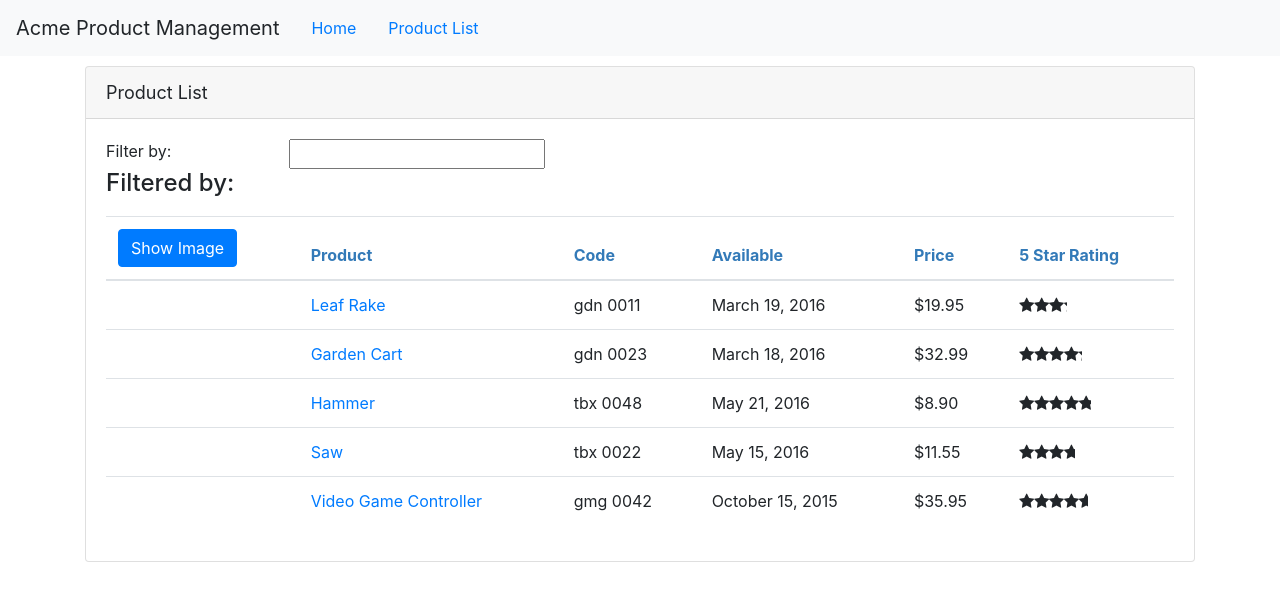
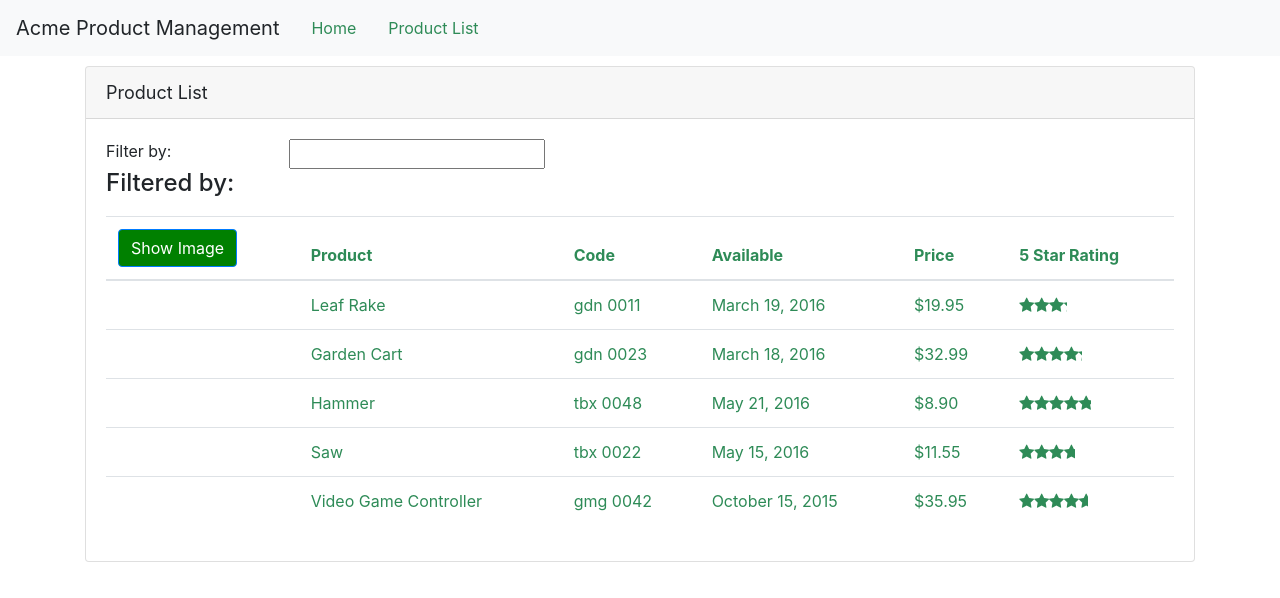
Before and after one commit to Graham-Langridge/Angular_GettingStarted, an Angular app: page /products in a window 1280 px wide. Shown: the top 598 px of the page. Built offline with nearby package versions, Linux system fonts and the light colour scheme.

Commit message:
Go Green

```diff
--- a/src/app/products/product-list.component.css
+++ b/src/app/products/product-list.component.css
@@ -1,3 +1,12 @@
 thead {
-  color: #337AB8;
+  color: darkgreen;
 }
+tr {
+  color: seagreen;
+}
+button {
+  background-color: green;
+}
+button:hover {
+  background-color: rgba(5, 151, 5, 0.767);
+}
--- a/src/styles.css
+++ b/src/styles.css
@@ -13,3 +13,7 @@ div.card {
 .table {
   margin-top: 10px
 }
+
+a {
+  color: seagreen;
+}
```
